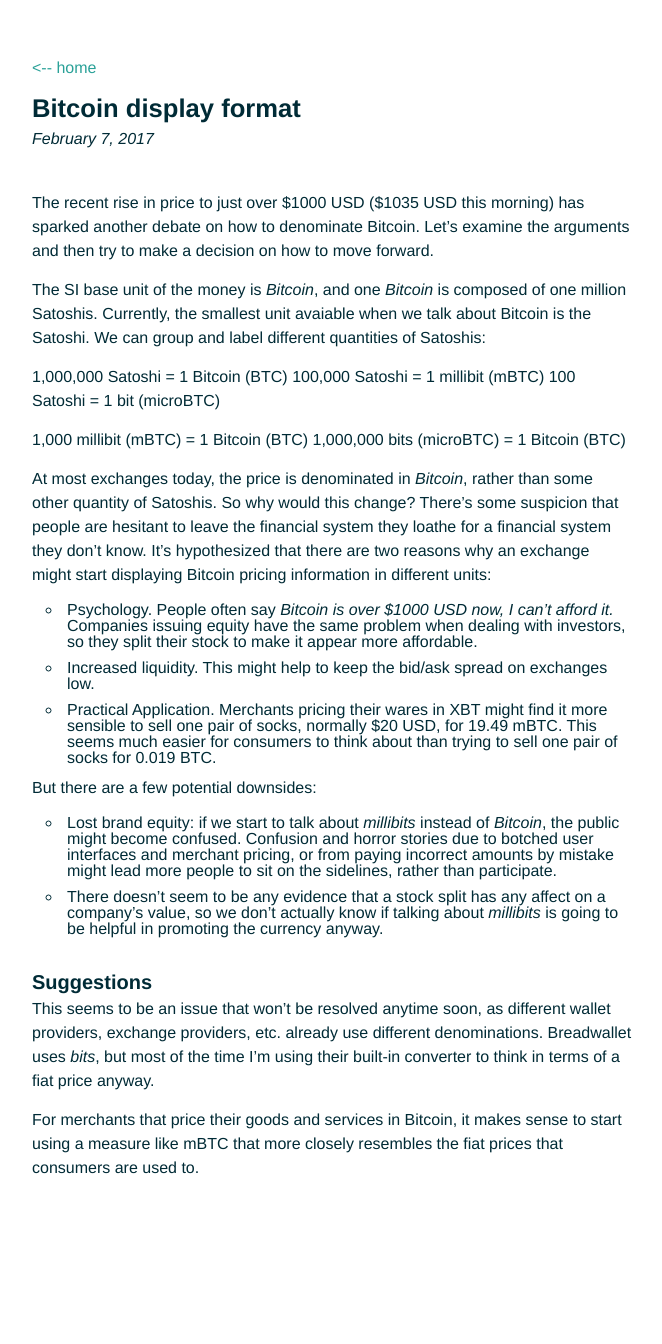
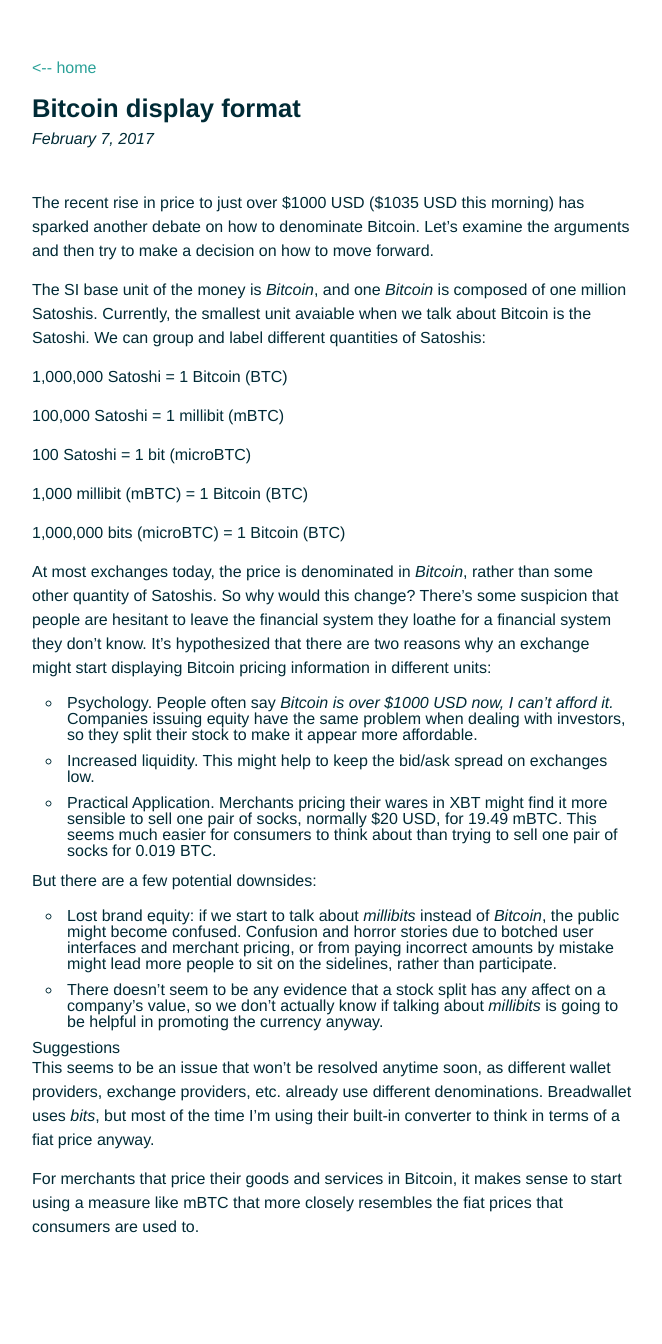
Before and after one commit to rusticbison/website, a Jekyll site: the page built from _posts/2017-02-07-bitcoin-display-format.md, in a window 1280 px wide. Shown: the whole page, without its empty margins (308-970 px from the left). Built offline with Jekyll 4.4.1, drawn with Linux system fonts in a browser that asks for light colours; before the commit the page ends 1285 px from its top, so only the background shows below that.

```diff
--- a/_posts/2017-02-07-bitcoin-display-format.md
+++ b/_posts/2017-02-07-bitcoin-display-format.md
@@ -7,12 +7,17 @@ The recent rise in price to just over $1000 USD ($1035 USD this morning) has spa
 
 The SI base unit of the money is *Bitcoin*, and one *Bitcoin* is composed of one million Satoshis. Currently, the smallest unit avaiable when we talk about Bitcoin is the Satoshi. We can group and label different quantities of Satoshis:
 
+
 1,000,000 Satoshi = 1 Bitcoin (BTC)
+
 100,000 Satoshi = 1 millibit (mBTC)
+
 100 Satoshi = 1 bit (microBTC)
 
 1,000 millibit (mBTC) = 1 Bitcoin (BTC)
+
 1,000,000 bits (microBTC) = 1 Bitcoin (BTC)
+
 
 At most exchanges today, the price is denominated in *Bitcoin*, rather than some other quantity of Satoshis. So why would this change? There's some suspicion that people are hesitant to leave the financial system they loathe for a financial system they don't know. It's hypothesized that there are two reasons why an exchange might start displaying Bitcoin pricing information in different units:
 
@@ -25,7 +30,7 @@ But there are a few potential downsides:
 * Lost brand equity: if we start to talk about *millibits* instead of *Bitcoin*, the public might become confused. Confusion and horror stories due to botched user interfaces and merchant pricing, or from paying incorrect amounts by mistake might lead more people to sit on the sidelines, rather than participate.
 * There doesn't seem to be any evidence that a stock split has any affect on a company's value, so we don't actually know if talking about *millibits* is going to be helpful in promoting the currency anyway.
 
-# Suggestions
+## Suggestions
 
 This seems to be an issue that won't be resolved anytime soon, as different wallet providers, exchange providers, etc. already use different denominations. Breadwallet uses *bits*, but most of the time I'm using their built-in converter to think in terms of a fiat price anyway.
 
```
